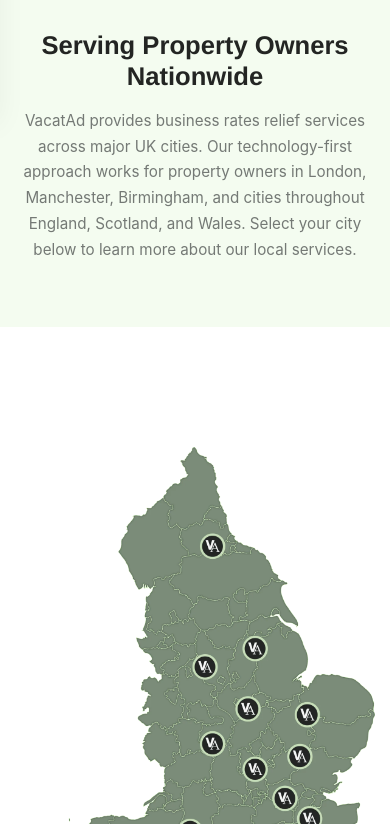
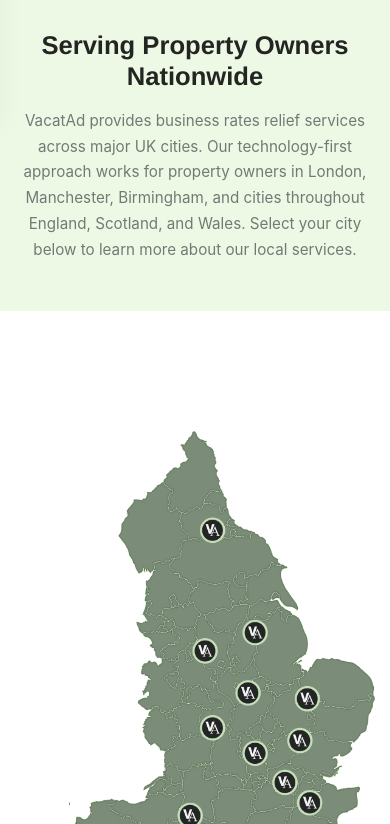
Before and after one commit to atoates/vacatad-website, a website: page city/index.html in a window 390 px wide. Shown: the part 276-1100 px from the top of the page. Drawn offline with Linux system fonts and the light colour scheme.

Commit message:
Reduce bottom spacing and darken light green background
- Reduce bottom padding from 3rem to 1.5rem (desktop)
- Reduce bottom padding from 2rem to 1rem (mobile)
- Increase background opacity from 0.3 to 0.5 for darker green

```diff
--- a/city/index.html
+++ b/city/index.html
@@ -121,8 +121,8 @@
         }
 
         .coverage-section {
-            background: rgba(219, 244, 204, 0.3);
-            padding: 3rem 0;
+            background: rgba(219, 244, 204, 0.5);
+            padding: 3rem 0 1.5rem 0;
             margin-top: 0;
         }
 
@@ -241,7 +241,7 @@
             }
 
             .coverage-section {
-                padding: 2rem 0;
+                padding: 2rem 0 1rem 0;
             }
         }
     </style>
```
